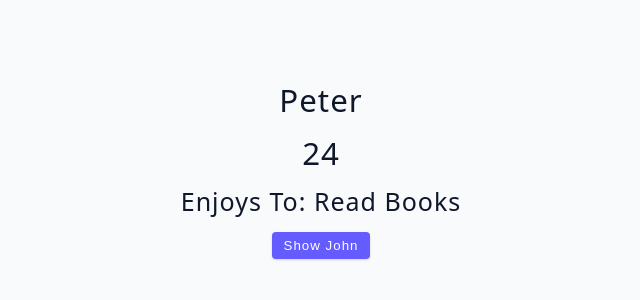
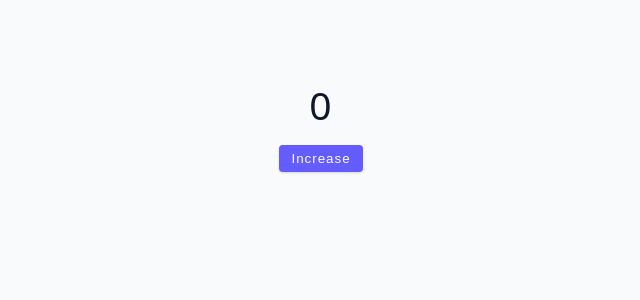
Before and after one commit to BooRuleDie/technologies, a React (Vite) app in the folder React/tutorial-2/: page / in a window 1280 px wide. Shown: the top 300 px of the page, without its empty margins (319-959 px from the left). Built offline with nearby package versions, Linux system fonts and the light colour scheme.

Commit message:
React Challange 01-05 completed

```diff
--- a/React/tutorial-2/src/App.jsx
+++ b/React/tutorial-2/src/App.jsx
@@ -7,15 +7,17 @@
 // import Starter from "./tutorial/01-useState/starter/03-useState-array";
 // import Final from "./tutorial/01-useState/final/03-useState-array";
 
-import Starter from "./tutorial/01-useState/starter/04-useState-object";
-import Final from "./tutorial/01-useState/final/04-useState-object";
+// import Starter from "./tutorial/01-useState/starter/04-useState-object";
+// import Final from "./tutorial/01-useState/final/04-useState-object";
 
+import Starter from "./tutorial/01-useState/starter/05-useState-gotcha";
+import Final from "./tutorial/01-useState/final/05-useState-gotcha";
 
 function App() {
     return (
         <div className="container">
-            {/* <Starter /> */}
-            <Final />
+            <Starter />
+            {/* <Final /> */}
         </div>
     );
 }
--- a/React/tutorial-2/src/tutorial/01-useState/starter/05-useState-gotcha.jsx
+++ b/React/tutorial-2/src/tutorial/01-useState/starter/05-useState-gotcha.jsx
@@ -1,5 +1,27 @@
+import { useState } from "react";
+
 const UseStateGotcha = () => {
-  return <h2>useState "gotcha"</h2>;
+    const [counter, setCounter] = useState(0);
+    return (
+        <>
+            <h2>{counter}</h2>
+            <button
+                className="btn"
+                onClick={() => {
+                    // setCounter(counter + 1);
+                    // console.log(`Counter: ${counter}`);
+                    // as you can see you can't get the latest counter value with this approach
+                    // if you need to get the latest state value you can pass a anonymous function instead just like that
+                    setCounter((prevState) => {
+                        console.log(prevState + 1);
+                        return prevState + 1;
+                    });
+                }}
+            >
+                Increase
+            </button>
+        </>
+    );
 };
 
 export default UseStateGotcha;
```
Also changed, not shown: 2 other files (tests, documents, lock files or other folders).
